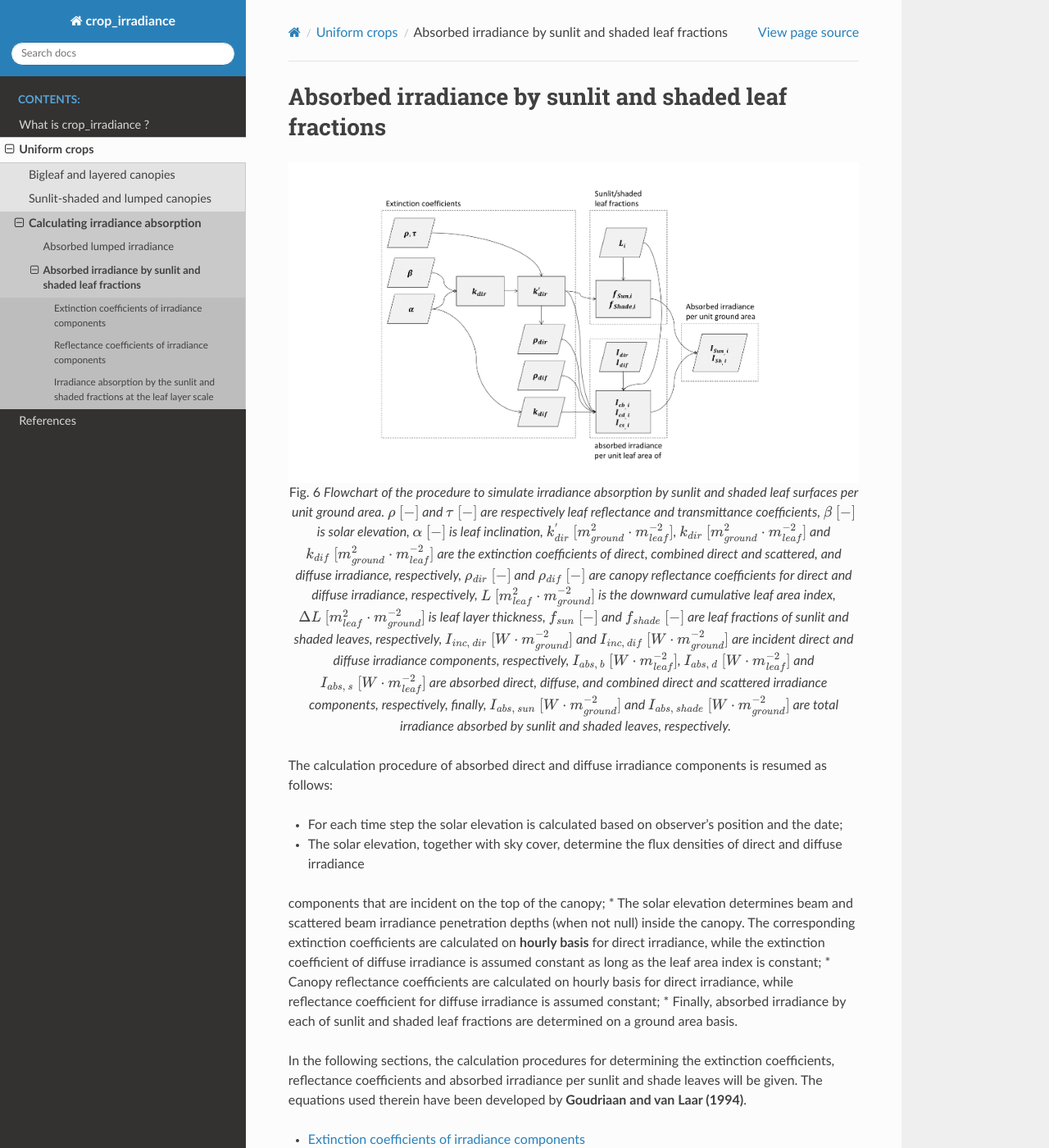
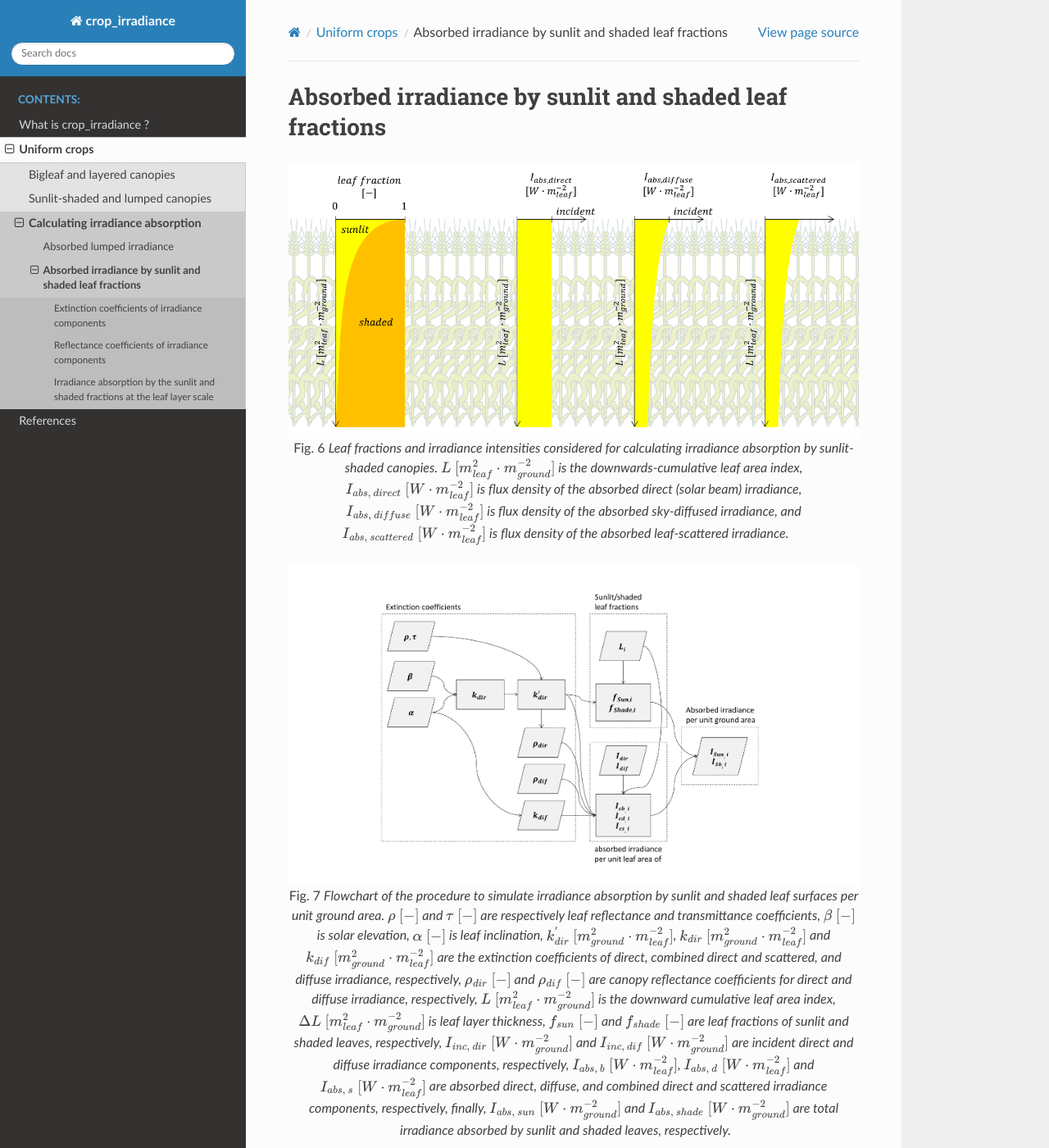
Before and after one commit to RamiALBASHA/crop_irradiance, a Sphinx documentation site: the page built from doc/absorbed_sunlit_shaded.rst, in a window 1280 px wide and 1400 px high. Shown: the whole window at 82% size. Built offline with Sphinx 7.4.7 and the Read the Docs theme 2.0.0, drawn with Linux system fonts in a browser that asks for light colours.

Commit message:
review stopped at sunlit-shaded simulations

```diff
--- a/doc/absorbed_sunlit_shaded.rst
+++ b/doc/absorbed_sunlit_shaded.rst
@@ -1,5 +1,19 @@
 Absorbed irradiance by sunlit and shaded leaf fractions
 =======================================================
+
+
+.. _fig_absorption_sunlit_shaded:
+
+.. figure:: figs/absorption_sunlit_shaded.png
+    :align: center
+
+    Leaf fractions and irradiance intensities considered for calculating irradiance absorption by *sunlit-shaded*
+    canopies.
+    :math:`L \ [m^2_{leaf} \cdot m^{-2}_{ground}]` is the downwards-cumulative leaf area index,
+    :math:`I_{abs, \ direct} \ [W \cdot m^{-2}_{leaf}]` is flux density of the absorbed direct (solar beam) irradiance,
+    :math:`I_{abs, \ diffuse} \ [W \cdot m^{-2}_{leaf}]` is flux density of the absorbed sky-diffused irradiance, and
+    :math:`I_{abs, \ scattered} \ [W \cdot m^{-2}_{leaf}]` is flux density of the absorbed leaf-scattered irradiance.
+
 
 .. _sunlit_shaded_flowchart:
 
```
Also changed, not shown: doc/absorbed_lumped.rst (+28 -15 lines), doc/figs/absorption_lumped.png, doc/figs/absorption_sunlit_shaded.png (added), 2 other files.
